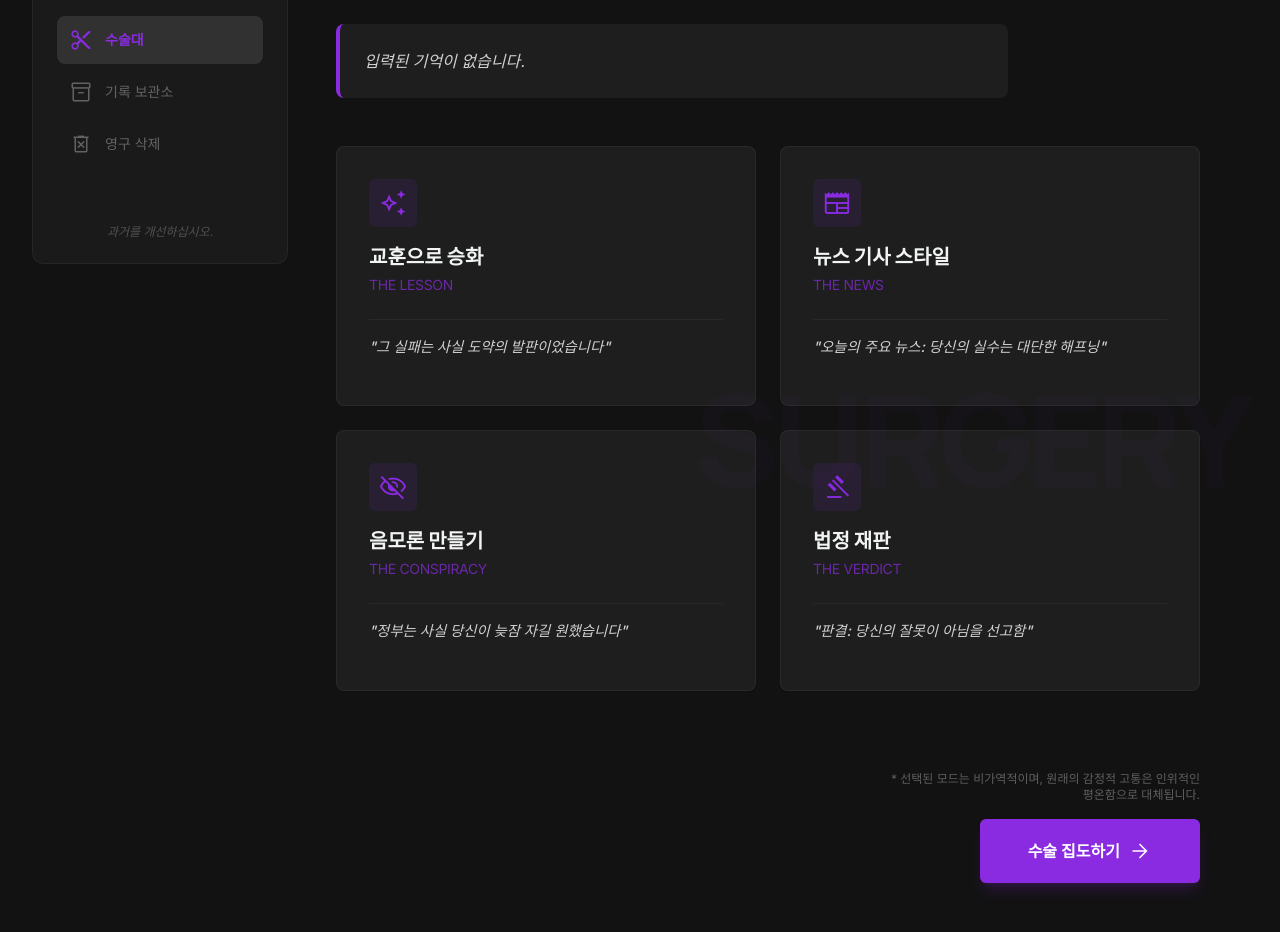
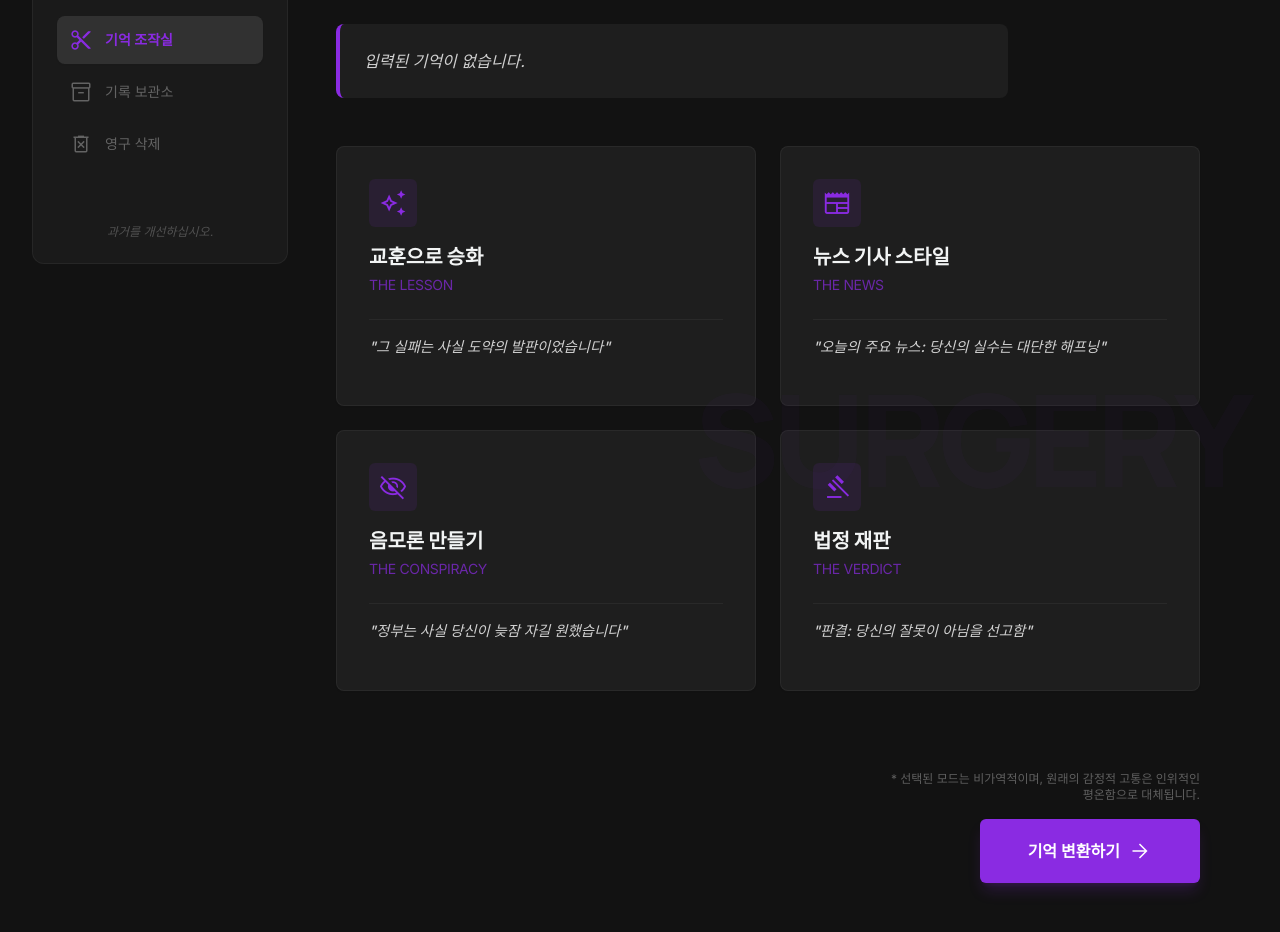
Before and after one commit to ho-hong/memory-alchemy, a React (Vite) app: page /mode in a window 1280 px wide. Shown: the part 266-1198 px from the top of the page. Built offline with nearby package versions, Linux system fonts and the light colour scheme; no server answers; a web font is replaced by a local one.

Commit message:
Update ModeSelection.tsx

```diff
--- a/src/pages/ModeSelection.tsx
+++ b/src/pages/ModeSelection.tsx
@@ -59,7 +59,7 @@ export default function ModeSelection() {
           <nav className="space-y-1 mb-10">
             {[
               { icon: 'upload_file', label: '기억 업로드' },
-              { icon: 'content_cut', label: '수술대', active: true },
+              { icon: 'content_cut', label: '기억 조작실', active: true },
               { icon: 'inventory_2', label: '기록 보관소' },
               { icon: 'delete_forever', label: '영구 삭제' },
             ].map(({ icon, label, active }) => (
@@ -154,7 +154,7 @@ export default function ModeSelection() {
                 onClick={() => selectedLabel && navigate('/result', { state: { memory, mode: selectedLabel } })}
                 className="px-12 py-5 bg-primary text-on-primary font-bold rounded-md hover:bg-primary-dim transition-colors flex items-center gap-2 group shadow-lg shadow-primary/20"
               >
-                수술 집도하기
+                기억 변환하기
                 <span className="material-symbols-outlined group-hover:translate-x-1 transition-transform">arrow_forward</span>
               </button>
             </div>
```
